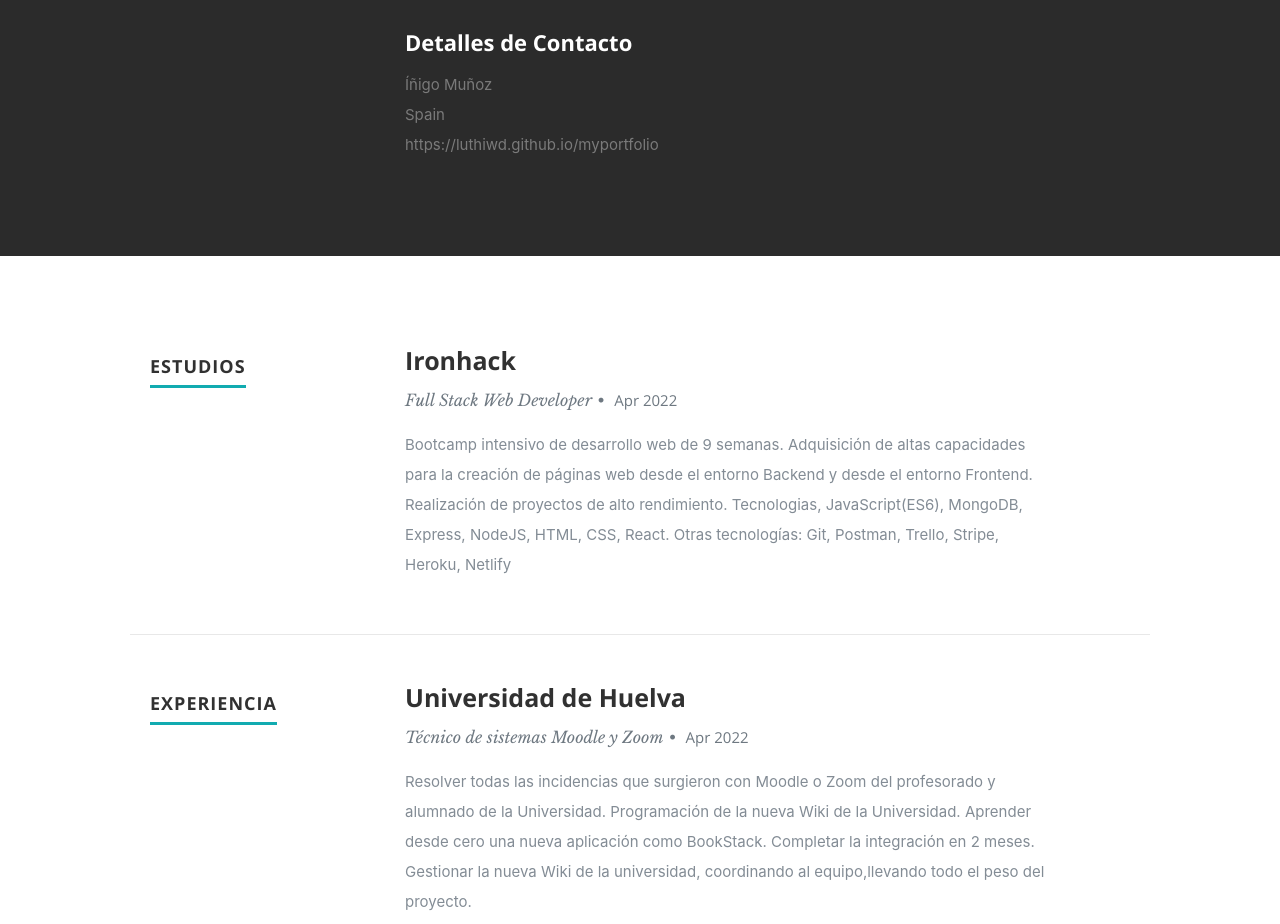
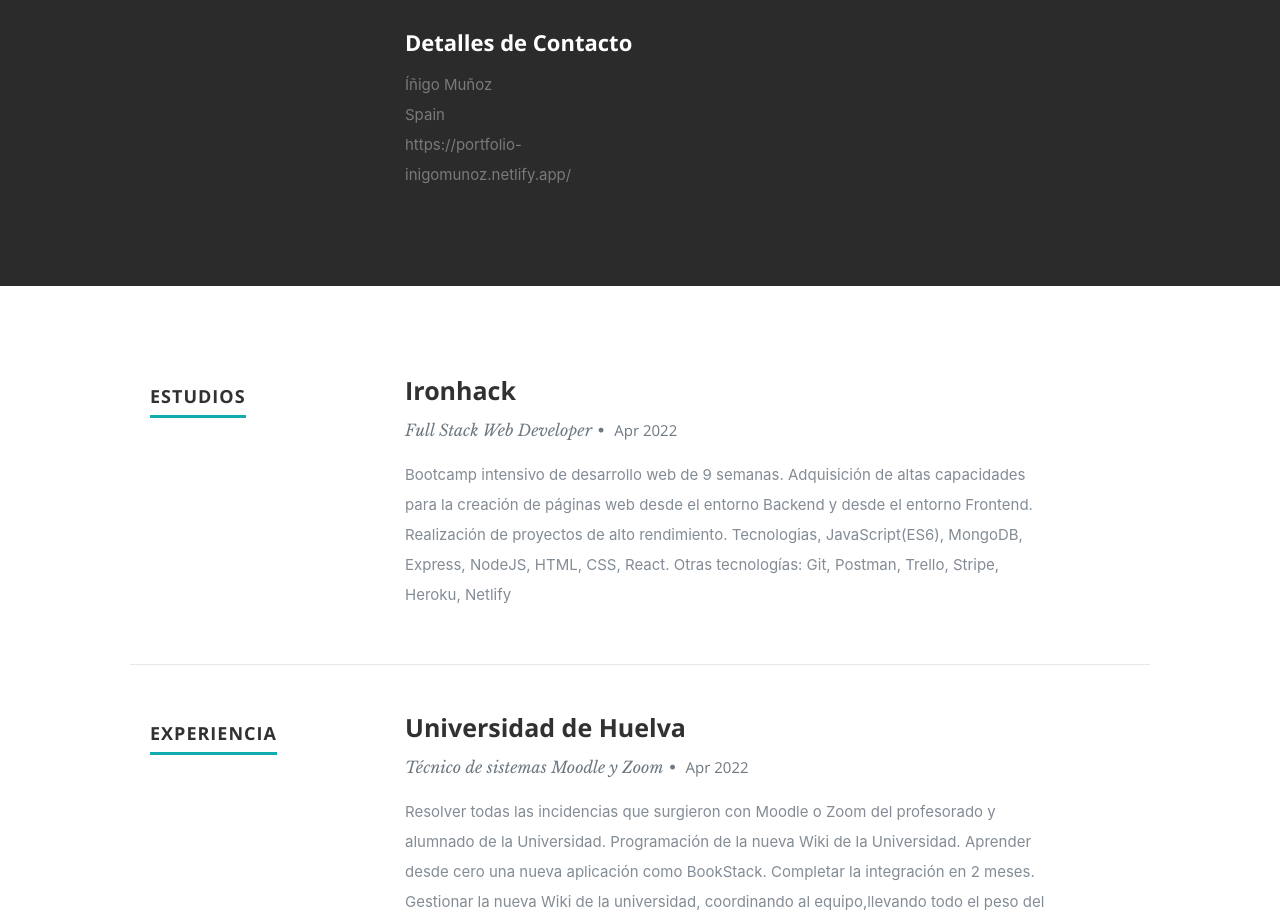
Before and after one commit to luthiwd/i-igomu-oz, a React (Create React App) app: page / in a window 1280 px wide. Shown: the part 1060-1984 px from the top of the page. Built offline with nearby package versions, Linux system fonts and the light colour scheme.

Commit message:
links porfolio

```diff
--- a/src/components/Portfolio.js
+++ b/src/components/Portfolio.js
@@ -13,8 +13,8 @@
               return(
                 <div className="columns portfolio-item">
                   <div className="item-wrap">
-                    <a href="#modal-01">
-                      <img src={`${item.imgurl}`} className="item-img"/>
+                    <a href={`${item.url}`} target="_blank">
+                      <img src={item.imgurl} className="item-img"/>
                       <div className="overlay">
                         <div className="portfolio-item-meta">
                           <h5>{item.name}</h5>
--- a/src/resumeData.js
+++ b/src/resumeData.js
@@ -1,5 +1,5 @@
 let resumeData = {
-    "imagebaseurl":"https://luthiwd.github.io/myportfolio/",
+    "imagebaseurl":"https://portfolio-inigomunoz.netlify.app/",
     "name": "Íñigo Muñoz",
     "role": "Full Stack Web Developer",
     "roleDescription": " Apasionado por la programación y el desarrollo de aplicaciones web. Busco soluciones a problemas para hacer la vida más sencilla.",
@@ -22,7 +22,7 @@
       ],
     "aboutme":"Actualmente he terminado el Bootcamp de Full Stack Web Developer en Ironhack. Ha sido una experiencia muy enriquecedora, que me ha ayudado a crecer como programador y como persona. Busco trabajo como Full Stack, aunque estoy abierto a trabajar tanto en el Frontend como en el Backend",
     "address":"Spain",
-    "website":"https://luthiwd.github.io/myportfolio",
+    "website":"https://portfolio-inigomunoz.netlify.app/",
     "education":[
       {
         "UniversityName":"Ironhack",
@@ -74,22 +74,26 @@
       {
         "name":"Cats",
         "description":"Esquiva Cthulus y captura latas, puedes montarte en una Conga!!!",
-        "imgurl":"https://res.cloudinary.com/djersm2h6/image/upload/v1655478416/imagesportfolio/logocats_sbnjg9.png"
+        "imgurl":"https://res.cloudinary.com/djersm2h6/image/upload/v1655478416/imagesportfolio/logocats_sbnjg9.png",
+        "url": "https://luthiwd.github.io/Cats/"
       },
       {
         "name":"Vinegar",
         "description":"Aplicación destinada a los propietarios de gimnasios y entrenadores. Permite crear ejercicios y rutinas.",
-        "imgurl":"https://res.cloudinary.com/djersm2h6/image/upload/v1655478426/imagesportfolio/bggym_eem65t.jpg"
+        "imgurl":"https://res.cloudinary.com/djersm2h6/image/upload/v1655478426/imagesportfolio/bggym_eem65t.jpg",
+        "url": "https://vinegar-trainer.herokuapp.com/"
       },
       {
         "name":"Miecocaja",
         "description":"MiEcoCaja es una plataforma para los que buscan una manera más sostenible y ecológica de tener los mejores alimentos.",
-        "imgurl":"https://res.cloudinary.com/djersm2h6/image/upload/v1655478469/imagesportfolio/Captura_desde_2022-06-13_13-06-49_kaqhft.png"
+        "imgurl":"https://res.cloudinary.com/djersm2h6/image/upload/v1655478469/imagesportfolio/Captura_desde_2022-06-13_13-06-49_kaqhft.png",
+        "url": "https://ecocajas.netlify.app/"
       },
       {
         "name":"BeeMoving: En desarrollo",
         "description":"Aplicación para el control de colmenas de abejas.",
-        "imgurl":"https://res.cloudinary.com/djersm2h6/image/upload/v1655480409/imagesportfolio/Captura_desde_2022-06-17_17-39-23_fh4y9k.png"
+        "imgurl":"https://res.cloudinary.com/djersm2h6/image/upload/v1655480409/imagesportfolio/Captura_desde_2022-06-17_17-39-23_fh4y9k.png",
+        "url": ""
       }
     ],
     "testimonials":[
```
